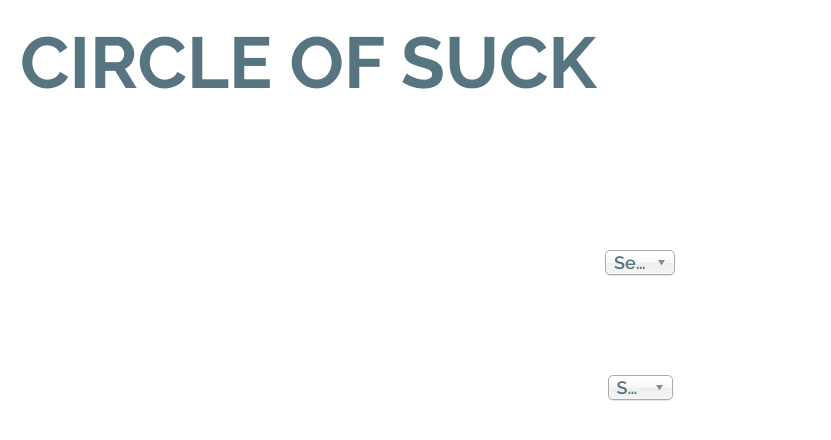
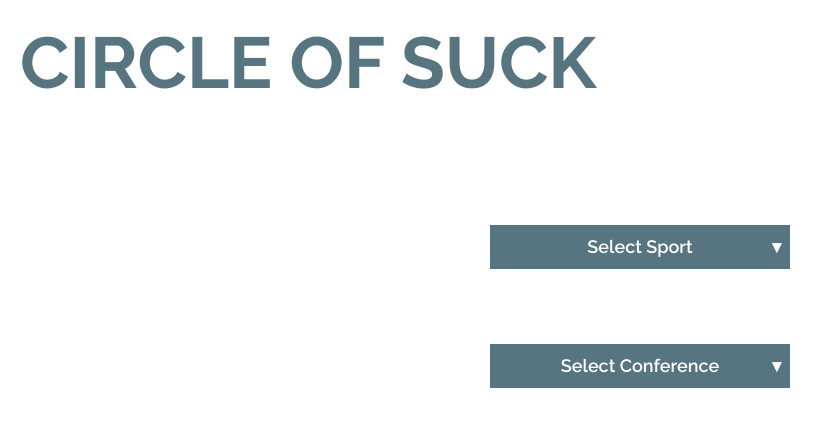
Before and after one commit to brandonchinn178/circle-of-suck, a Django app: template circle_suck/templates/home.html in a window 1280 px wide. Shown: the top 440 px of the page, without its empty margins (0-831 px from the left). Run offline with Django 3.2, Linux system fonts and the light colour scheme; the template is opened without the code that fills it, so the values that code supplies are empty; style sheets or scripts are compiled from the project's sources.

Commit message:
style dropdown

```diff
--- a/circle_suck/static/sass/_vars.scss
+++ b/circle_suck/static/sass/_vars.scss
@@ -1,4 +1,5 @@
 $black: #121212;
+$gray: #A9A9A9;
 $white: #FFF;
 $blue: #577580;
 $light-blue: #CAEBF2;
--- a/circle_suck/static/sass/base.scss
+++ b/circle_suck/static/sass/base.scss
@@ -29,3 +29,59 @@ button{
     cursor:pointer;
     padding: 7px 20px 5px;
 }
+
+.chosen-container-single {
+    .chosen-single {
+        border: 0 !important;
+        border-radius: 0;
+        background: $blue !important;
+        height: initial;
+        padding: 10px 0;
+        box-shadow: none;
+        span {
+            margin: 0;
+            color: $white;
+        }
+        div {
+            b {
+                position: relative;
+                background: none;
+                color: $white;
+                &:before {
+                    content: "\25BE";
+                    position: absolute;
+                    top: 50%;
+                    left: 0;
+                    transform: translateY(-50%);
+                }
+            }
+        }
+    }
+    .chosen-drop {
+        background: $light-blue;
+        box-shadow: none;
+        border-radius: 0;
+        border-color: $gray;
+        .chosen-search input {
+            background: $white;
+        }
+        .chosen-results {
+            margin: 0;
+            padding: 0;
+            li {
+                padding: 10px;
+                &.highlighted {
+                    background: lighten($light-blue, 5);
+                    color: $blue;
+                }
+                &.no-results {
+                    color: $blue;
+                    background: $gray;
+                }
+            }
+        }
+    }
+    &.chosen-with-drop a.chosen-single div b:before {
+        transform: translateY(-50%) rotate(180deg);
+    }
+}
--- a/circle_suck/static/sass/home.scss
+++ b/circle_suck/static/sass/home.scss
@@ -1,9 +1,12 @@
 @import "vars";
 
 .content {
-    padding-top: 125px;
+    padding-top: 100px;
     .dropdown {
         text-align: center;
-        margin-bottom: 100px;
+        margin-bottom: 75px;
+        select {
+            width: 300px;
+        }
     }
 }
--- a/circle_suck/templates/home.html
+++ b/circle_suck/templates/home.html
@@ -11,7 +11,6 @@
 		<select class='sport'>
 			<option></option>
 			<option value="0">Football</option>
-
 		</select>
 	</div>
 	<div class='dropdown'>
```
